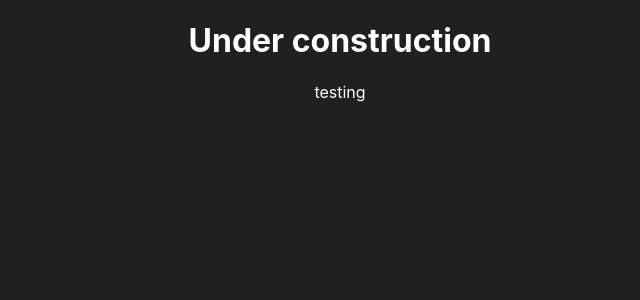
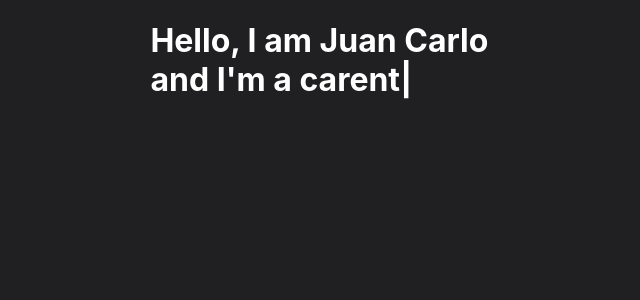
Before and after one commit to charsplusjk/juancarlo.dev, an Angular app: page / in a window 1280 px wide. Shown: the top 300 px of the page, without its empty margins (300-940 px from the left). Built offline with nearby package versions, Linux system fonts and the light colour scheme.

Commit message:
add: typed.js for typewriter effect

```diff
--- a/package.json
+++ b/package.json
@@ -20,6 +20,7 @@
     "@angular/router": "^14.0.0",
     "rxjs": "~7.5.0",
     "tslib": "^2.3.0",
+    "typed.js": "^2.0.16",
     "zone.js": "~0.11.4"
   },
   "devDependencies": {
--- a/src/app/app.component.html
+++ b/src/app/app.component.html
@@ -1,3 +1,2 @@
-<h1>Under construction</h1>
-<p>testing</p>
+<h1 style="text-align: left; margin-left: 35%">Hello, I am Juan Carlo<br>and I'm a <span class="typed-element"></span></h1>
 <router-outlet></router-outlet>
--- a/src/app/app.component.ts
+++ b/src/app/app.component.ts
@@ -1,10 +1,28 @@
-import { Component } from '@angular/core';
+import { Component, OnInit } from '@angular/core';
+import Typed from 'typed.js';
 
 @Component({
   selector: 'app-root',
   templateUrl: './app.component.html',
   styleUrls: ['./app.component.scss']
 })
-export class AppComponent {
+
+
+export class AppComponent implements OnInit{
   title = 'juancarlo.dev';
+
+  constructor() {}
+
+  ngOnInit() {
+    const options = {
+     strings: ['carente em busac e sexo', 'calvo', 'testanto coisas'],
+     typeSpeed: 25,
+     backSpeed: 25,
+     showCursor: true,
+     cursorChar: '|',
+     loop: true
+    };
+
+    const typed = new Typed('.typed-element', options);
+  }
 }
```
Also changed, not shown: 1 other file (tests, documents, lock files or other folders).
